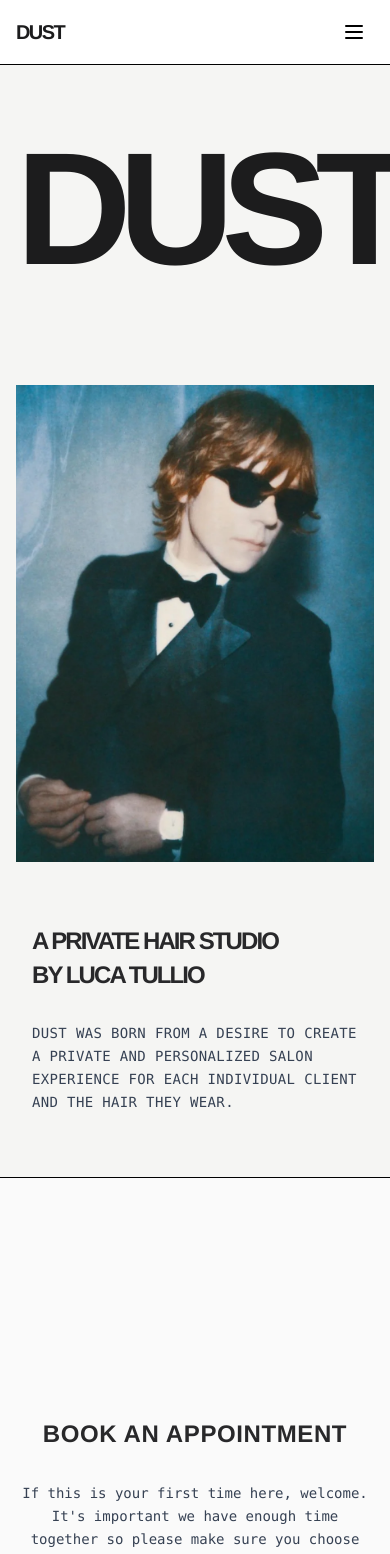
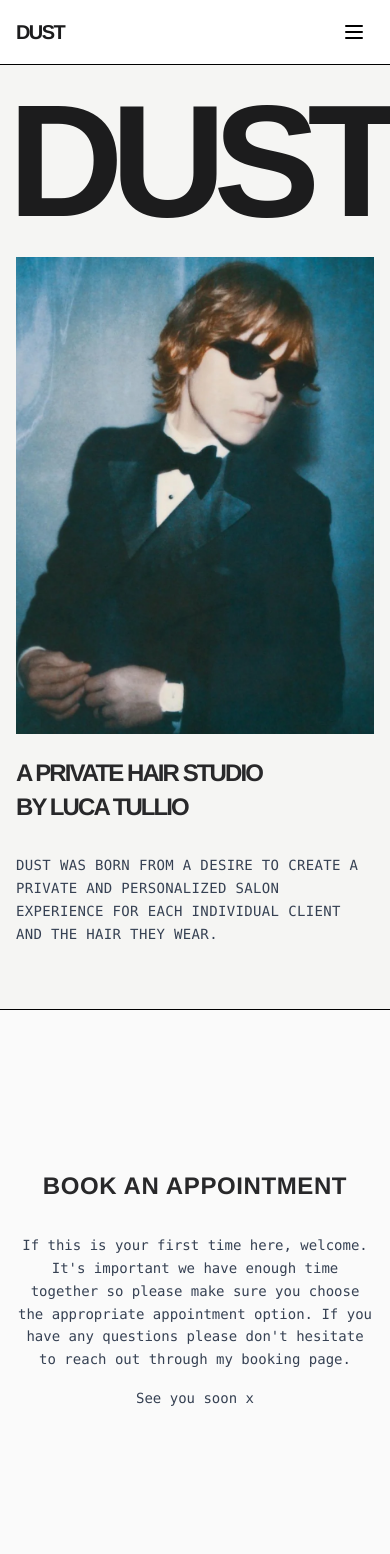
Before and after one commit to DUST-Hair-Studio/website, a Next.js app: page / in a window 390 px wide. Shown: the top 1554 px of the page. Built offline with nearby package versions, Linux system fonts and the light colour scheme; no server answers; the database is empty.

Commit message:
Fix DUST text centering, reduce mobile spacing, add Pragmatica Extended font, and align text with image edge

```diff
--- a/app/page.tsx
+++ b/app/page.tsx
@@ -76,15 +76,15 @@ export default function Home() {
 
       <main>
         {/* DUST Title Section */}
-        <div className="w-full text-center pt-16 pb-8 px-4 overflow-hidden" style={{ backgroundColor: '#F5F5F3' }}>
-          <h1 className="dust-heading text-[10rem] xs:text-[12rem] sm:text-[14rem] md:text-[18rem] lg:text-[22rem] xl:text-[26rem] 2xl:text-[30rem] leading-none" style={{ color: '#1C1C1D' }}>
+        <div className="w-full text-center pt-4 pb-2 px-2" style={{ backgroundColor: '#F5F5F3' }}>
+          <h1 className="dust-heading text-[10rem] xs:text-[12rem] sm:text-[14rem] md:text-[18rem] lg:text-[22rem] xl:text-[26rem] 2xl:text-[30rem] leading-none" style={{ color: '#1C1C1D', fontFamily: 'Pragmatica Extended, sans-serif' }}>
             DUST
           </h1>
         </div>
 
         {/* Hero Section */}
         <div className="border-b border-black" style={{ backgroundColor: '#F5F5F3' }}>
-          <div className="max-w-7xl mx-auto px-4 sm:px-6 lg:px-8 pt-16">
+          <div className="max-w-7xl mx-auto px-4 sm:px-6 lg:px-8 pt-2 sm:pt-4">
             {/* Desktop Layout - Side by side */}
             <div className="hidden lg:grid lg:grid-cols-2 gap-16 items-start">
               {/* Hero Image - Larger on desktop */}
@@ -132,7 +132,7 @@ export default function Home() {
               </div>
 
               {/* Text Content - Stacked */}
-              <div className="space-y-8 px-4 sm:px-6 mb-16 sm:mb-20 mt-16 sm:mt-16">
+              <div className="space-y-8 mb-16 sm:mb-20 mt-6 sm:mt-8">
                 <div className="space-y-1">
                   <h2 className="dust-heading text-2xl md:text-3xl tracking-narrow leading-tight" style={{ color: 'var(--dust-black)' }}>
                     A PRIVATE HAIR STUDIO
@@ -153,7 +153,7 @@ export default function Home() {
         </div>
 
         {/* Booking Section */}
-        <div className="py-60" style={{ backgroundColor: '#FAFAFA' }}>
+        <div className="py-40" style={{ backgroundColor: '#FAFAFA' }}>
           <div className="max-w-4xl mx-auto px-4 sm:px-6 lg:px-8 text-center">
             <h2 className="dust-heading text-2xl sm:text-3xl md:text-4xl lg:text-5xl mb-8 tracking-wide" style={{ color: 'var(--dust-black)' }}>
               BOOK AN APPOINTMENT
@@ -316,7 +316,7 @@ export default function Home() {
 
             {/* Bottom Logo */}
             <div className="text-center overflow-hidden">
-              <div className="dust-heading text-[10rem] xs:text-[12rem] sm:text-[14rem] md:text-[18rem] lg:text-[22rem] xl:text-[26rem] 2xl:text-[30rem] leading-none" style={{ color: '#FAFAFA' }}>
+              <div className="dust-heading text-[10rem] xs:text-[12rem] sm:text-[14rem] md:text-[18rem] lg:text-[22rem] xl:text-[26rem] 2xl:text-[30rem] leading-none" style={{ color: '#FAFAFA', fontFamily: 'Pragmatica Extended, sans-serif' }}>
                 DUST
               </div>
             </div>
```
